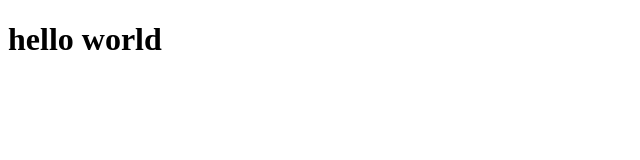
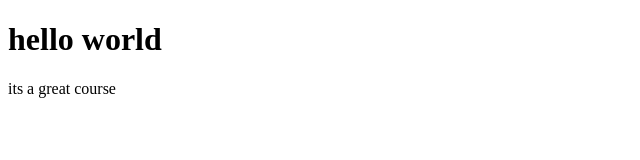
Before and after one commit to ShobRaj24/coursera-test, a plain HTML site: page site/index.html in a window 1280 px wide. Shown: the whole page, without its empty margins (0-640 px from the left). Drawn offline with Linux system fonts and the light colour scheme.

Commit message:
additio to page

```diff
--- a/site/index.html
+++ b/site/index.html
@@ -5,6 +5,6 @@
 </head>
 <body>
 <h1>hello world</h1>
-
+<p1>its a great course</p1>
 </body>
 </html>
```
